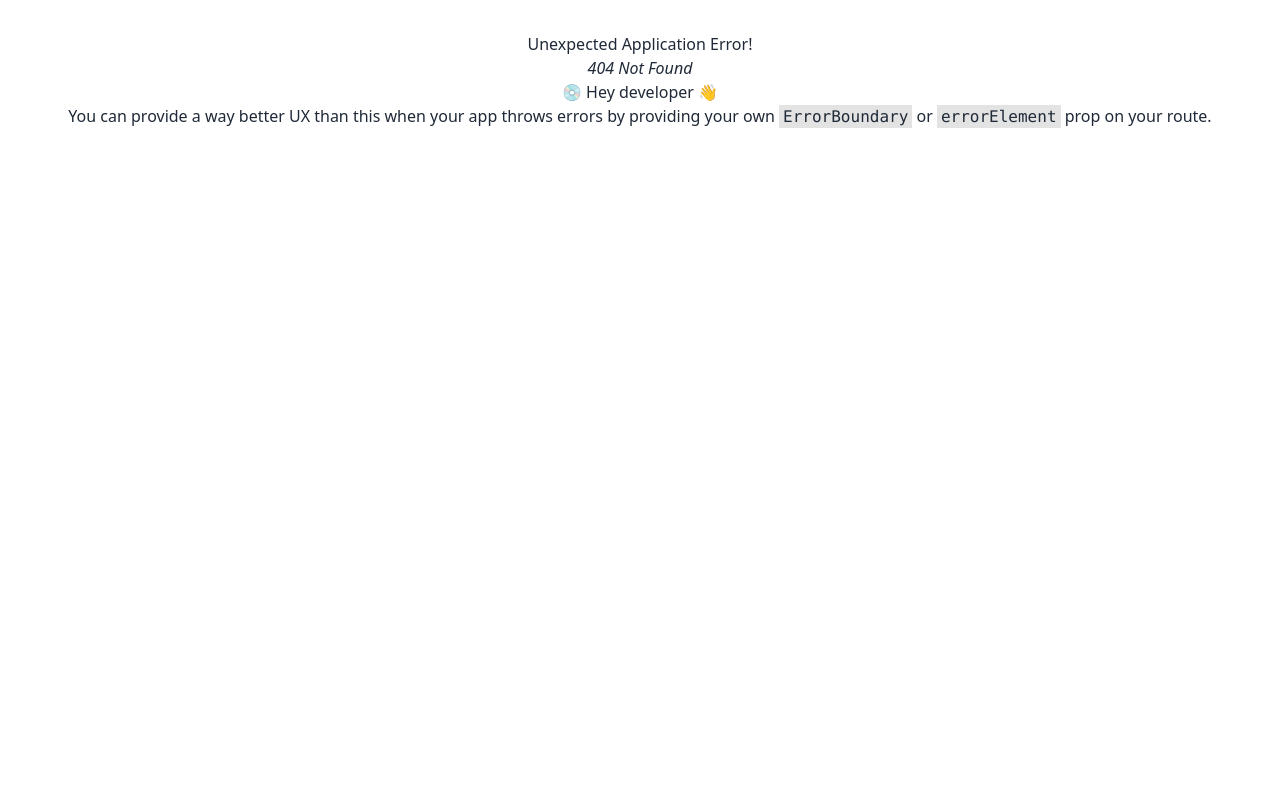
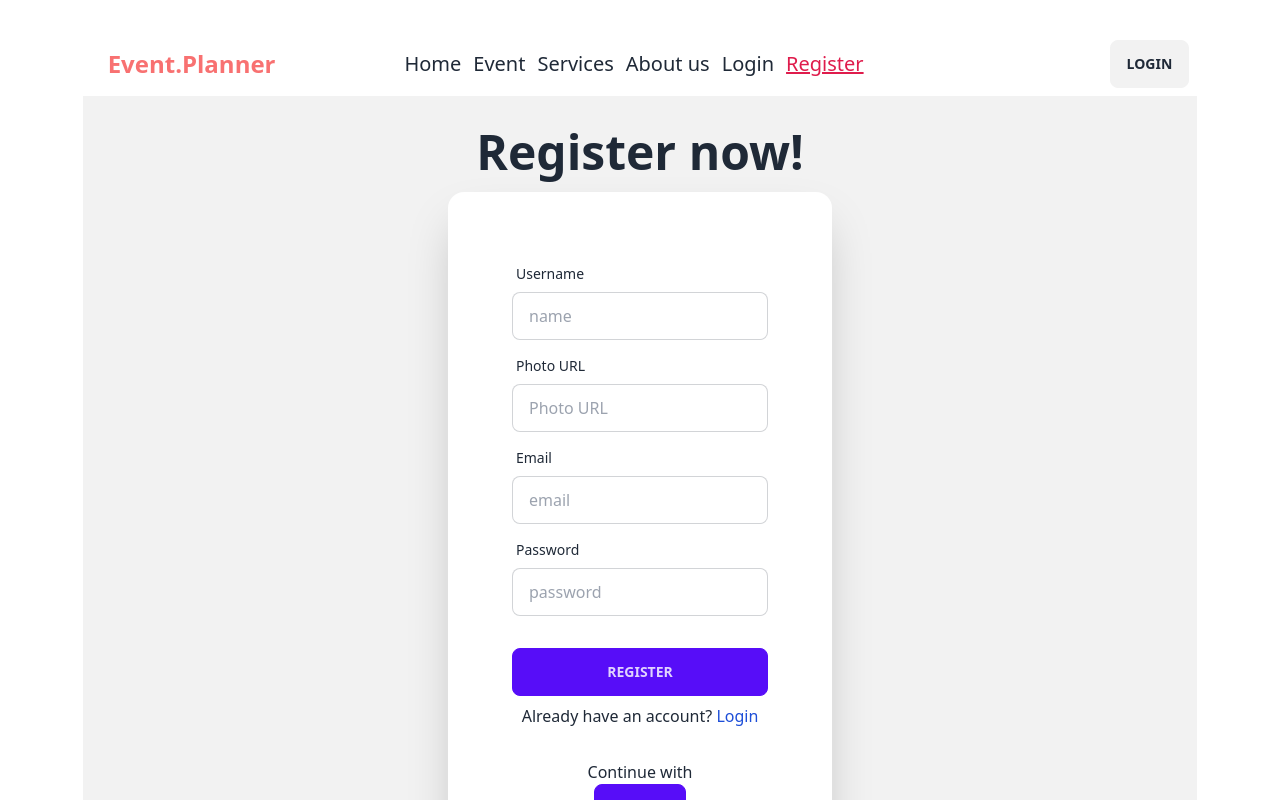
Before and after one commit to MaLiHa1321/event-planner, a React (Vite) app: page /register in a window 1280 px wide. Before the commit this address had no page. Shown: the top 800 px of the page. Built offline with nearby package versions, Linux system fonts and the light colour scheme; no server answers.

Commit message:
firebase authentication are completed

```diff
--- a/package.json
+++ b/package.json
@@ -15,6 +15,7 @@
     "match-sorter": "^6.3.1",
     "react": "^18.2.0",
     "react-dom": "^18.2.0",
+    "react-hot-toast": "^2.4.1",
     "react-router-dom": "^6.16.0",
     "sort-by": "^1.2.0"
   },
--- a/src/component/Navbar/Navbar.jsx
+++ b/src/component/Navbar/Navbar.jsx
@@ -1,7 +1,11 @@
-import { NavLink } from "react-router-dom";
+import { Link, NavLink } from "react-router-dom";
 import './Navbar.css';
+import { useContext } from "react";
+import { AuthContext } from "../../provider/AuthProvider";
 
 const Navbar = () => {
+
+  const {user,logout} = useContext(AuthContext)
 
     const navLink = <>
 
@@ -35,7 +39,25 @@ const Navbar = () => {
     </ul>
   </div>
   <div className="navbar-end">
-    <a className="btn">Button</a>
+    {
+      user?.email?
+      <div>
+        <div className="flex items-center gap-4">
+        <img src={user.photoURL} alt="" className="w-[50px] h-[50px] rounded-full" />
+          <p className="text-xl items-center">{user.displayName}</p>
+        </div>
+
+          <div>
+          <button onClick={logout} className="btn">Logout</button>
+          </div>
+
+
+      </div> :
+      <Link to="/login"><button  className="btn">Login</button></Link>
+
+    }
+
+
   </div>
 </div>
 
--- /dev/null
+++ b/src/pages/Login/Login.jsx
@@ -0,0 +1,78 @@
+import React, { useContext } from 'react';
+import { AuthContext } from '../../provider/AuthProvider';
+import { Link } from 'react-router-dom';
+import SocialLogin from '../socialLogin/SocialLogin';
+import toast, { Toaster } from 'react-hot-toast';
+
+const Login = () => {
+
+    const {loginUser} = useContext(AuthContext)
+
+    const handleLogin = e =>{
+        e.preventDefault()
+        const email = e.target.email.value;
+        const password = e.target.password.value;
+
+        loginUser(email,password)
+        .then(res => {
+            toast.success('Successfully Loggedin!')
+        })
+        .catch(err =>{
+            toast.error("Invalid email or password")
+        })
+
+
+    }
+
+
+
+
+
+
+    return (
+        <div>
+ <Toaster
+  position="top-right"
+  reverseOrder={false}
+/>
+          <div className="hero min-h-screen bg-base-200">
+  <div className="hero-content flex-col ">
+    <div className="text-center">
+      <h1 className="text-5xl font-bold">Login now!</h1>
+
+    </div>
+    <div className="card flex-shrink-0 w-full max-w-sm shadow-2xl bg-base-100">
+      <form onSubmit={handleLogin} className="card-body">
+        <div className="form-control">
+          <label className="label">
+            <span className="label-text">Email</span>
+          </label>
+          <input type="email" placeholder="email" name='email' className="input input-bordered" required />
+        </div>
+        <div className="form-control">
+          <label className="label">
+            <span className="label-text">Password</span>
+          </label>
+          <input type="password" placeholder="password" name='password' className="input input-bordered" required />
+
+        </div>
+        <div className="form-control mt-6">
+
+
+          <button className="btn btn-primary">Login</button>
+        </div>
+        <p>Does not have an account? <span>  <Link to="/register" className='text-blue-700'>Register</Link></span></p>
+
+
+      </form>
+
+     <SocialLogin></SocialLogin>
+    </div>
+  </div>
+</div>
+
+        </div>
+    );
+};
+
+export default Login;
--- /dev/null
+++ b/src/pages/Register/Register.jsx
@@ -0,0 +1,110 @@
+import { useContext } from "react";
+import { AuthContext } from "../../provider/AuthProvider";
+import { Link, useNavigate } from "react-router-dom";
+import SocialLogin from "../socialLogin/SocialLogin";
+import toast, { Toaster } from 'react-hot-toast';
+
+
+const Register = () => {
+
+    const {createUser,user,handleUpdateprofile} = useContext(AuthContext)
+    const navigate = useNavigate();
+
+    const handleRegister = e => {
+        e.preventDefault()
+        const name = e.target.name.value;
+        const photo = e.target.photo.value;
+        const email = e.target.email.value;
+        const password = e.target.password.value;
+
+        if(password.length < 6){
+            toast.error('password must be atleast 6 character');
+            return;
+        }
+        else if(!/[A-Z]/.test(password) ){
+            toast.error('password must be atleast capital character');
+            return;
+        }
+        else if(!/[!@#$%^&*()_+{}[\]:;<>,.?~\\/-]/.test(password)){
+            toast.error('password must be atleast special character');
+            return;
+        }
+
+        createUser(email,password)
+        .then(res =>{
+            handleUpdateprofile(name,photo)
+            .then(() =>{
+                toast.success('Registration Successful!')
+                navigate('/')
+
+            })
+        })
+        .catch(err =>{
+            toast.error('regsitration Incomplete')
+        })
+    }
+
+
+
+
+
+
+
+
+
+
+
+    return (
+        <div>
+             <Toaster
+  position="top-right"
+  reverseOrder={false}
+/>
+           <div className="hero min-h-screen bg-base-200">
+  <div className="hero-content flex-col">
+    <div className="text-center">
+      <h1 className="text-5xl font-bold">Register now!</h1>
+
+    </div>
+    <div className="card flex-shrink-0 w-full max-w-sm shadow-2xl bg-base-100">
+      <form onSubmit={handleRegister} className="card-body">
+        <div className="form-control">
+          <label className="label">
+            <span className="label-text">Username</span>
+          </label>
+          <input type="text" placeholder="name" name="name" className="input input-bordered" required />
+        </div>
+        <div className="form-control">
+          <label className="label">
+            <span className="label-text">Photo URL</span>
+          </label>
+          <input type="text" placeholder="Photo URL" name='photo' className="input input-bordered" required  />
+        </div>
+        <div className="form-control">
+          <label className="label">
+            <span className="label-text">Email</span>
+          </label>
+          <input type="email" placeholder="email" name="email" className="input input-bordered" required />
+        </div>
+        <div className="form-control">
+          <label className="label">
+            <span className="label-text">Password</span>
+          </label>
+          <input type="password" placeholder="password" name="password" className="input input-bordered" required />
+
+        </div>
+        <div className="form-control mt-6">
+          <button className="btn btn-primary">Register</button>
+        </div>
+        <p>Already have an account? <span>  <Link to="/login" className="text-blue-700">Login</Link></span></p>
+      </form>
+      <SocialLogin></SocialLogin>
+
+    </div>
+  </div>
+</div>
+        </div>
+    );
+};
+
+export default Register;
--- /dev/null
+++ b/src/pages/socialLogin/SocialLogin.jsx
@@ -0,0 +1,28 @@
+import { useContext } from "react";
+import { AuthContext } from "../../provider/AuthProvider";
+
+
+const SocialLogin = () => {
+    const {googleLogin} = useContext(AuthContext)
+
+    const handleGoogle = (media) =>{
+        media()
+        .then(res=>{
+            console.log(res.user)
+        })
+        .catch(err => {
+            console.log(err)
+        })
+    }
+    return (
+        <div>
+        <div className=''>
+            <h2>Continue with</h2>
+           <button onClick={() => handleGoogle(googleLogin)} className='btn btn-primary'>Google</button>
+           </div>
+
+        </div>
+    );
+};
+
+export default SocialLogin;
--- /dev/null
+++ b/src/provider/AuthProvider.jsx
@@ -0,0 +1,77 @@
+import { GoogleAuthProvider, createUserWithEmailAndPassword, onAuthStateChanged, signInWithEmailAndPassword, signInWithPopup, signOut, updateProfile } from "firebase/auth";
+import { createContext, useEffect, useState } from "react";
+import { auth } from "../firebase/firebase.config";
+
+export const AuthContext = createContext(null)
+
+
+
+const AuthProvider = ({children}) => {
+    const [user,setUser] = useState(null)
+
+    const googleProvider = new GoogleAuthProvider
+
+    // crate user
+    const createUser =(email,password) =>{
+        return createUserWithEmailAndPassword(auth,email,password)
+    }
+
+    // login user
+
+    const loginUser =(email,password) =>{
+        return signInWithEmailAndPassword(auth,email,password)
+    }
+
+
+
+    // onauthState
+    useEffect(()=>{
+        onAuthStateChanged(auth, (currentUser) =>{
+            setUser(currentUser)
+        })
+    },[])
+    console.log(user)
+
+
+
+
+      // update profile
+      const handleUpdateprofile =(name,photo) =>{
+        return updateProfile(auth.currentUser, {
+            displayName: name, photoURL: photo
+        })
+    }
+
+    // logout
+    const logout =() =>{
+        return signOut(auth)
+    }
+
+    // googleLogin
+
+    const googleLogin = () =>{
+        return signInWithPopup(auth,googleProvider)
+    }
+
+
+
+
+
+
+
+    const info ={
+        createUser,
+        loginUser,
+        logout,
+        user,
+        googleLogin,
+        handleUpdateprofile
+    }
+    return (
+        <AuthContext.Provider value={info}>
+            {children}
+        </AuthContext.Provider>
+    );
+};
+
+export default AuthProvider;
```
Also changed, not shown: src/main.jsx (+15 -1 lines), 1 other file (tests, documents, lock files or other folders).
